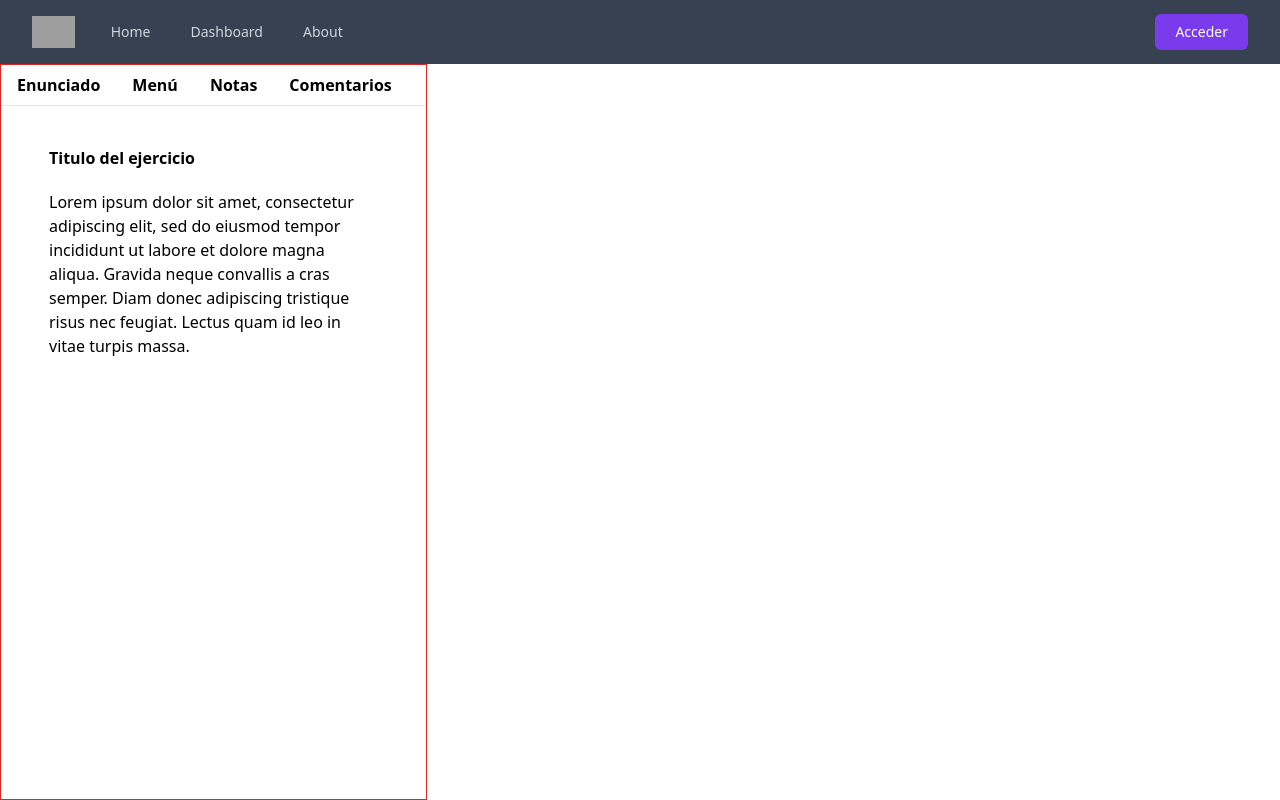
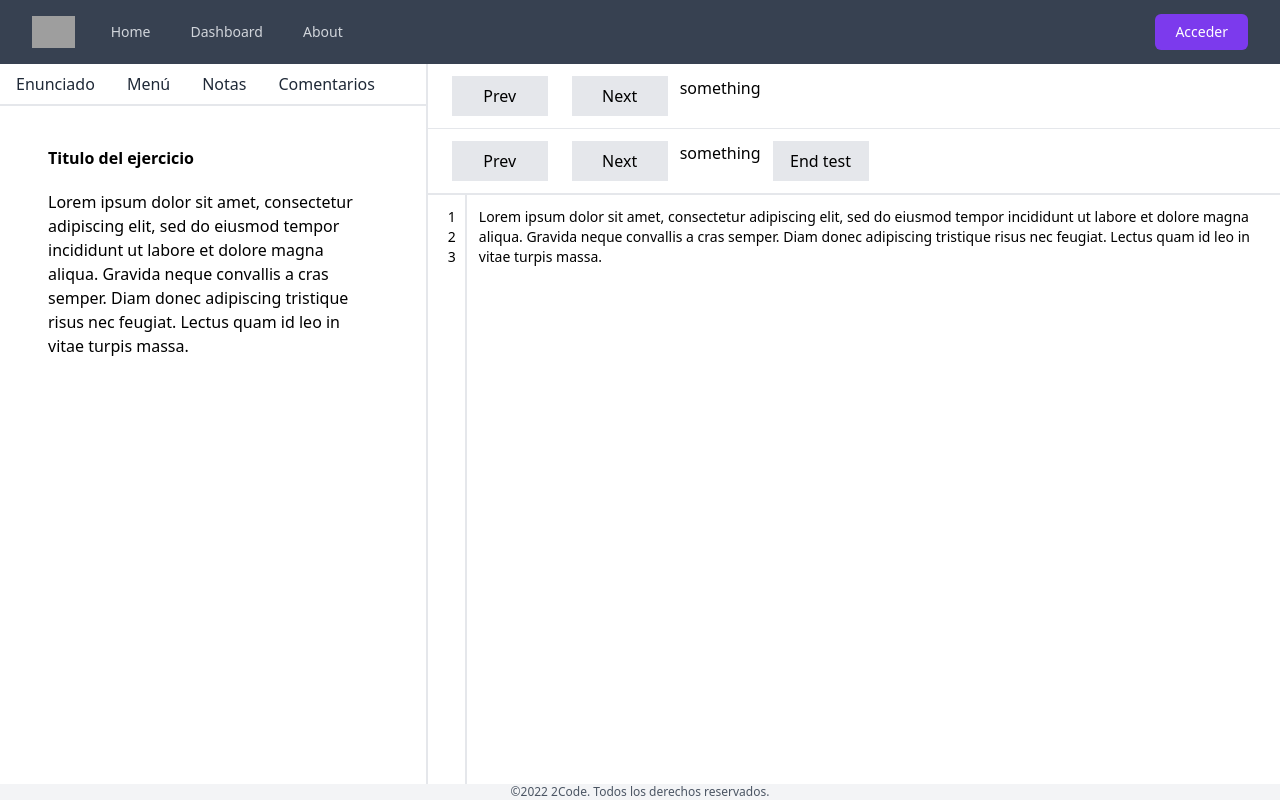
Before and after one commit to Fabianvc88/2code-client, a React (Create React App) app: page /dashboard in a window 1280 px wide. Built offline with nearby package versions, Linux system fonts and the light colour scheme; grey boxes are pictures that could not be loaded; a web font is replaced by a local one.

Commit message:
basic workbench template done

```diff
--- /dev/null
+++ b/src/components/Footer.js
@@ -0,0 +1,11 @@
+import React from 'react';
+
+export default function Footer() {
+  return (
+    <footer className='w-full'>
+      <div>
+        <p className=" text-center text-xs text-gray-600 bg-gray-100">&copy;2022 2Code. Todos los derechos reservados.</p>
+      </div>
+    </footer>
+  );
+}
--- a/src/components/Navbar.js
+++ b/src/components/Navbar.js
@@ -14,7 +14,7 @@ function classNames(...classes) {
 
 export default function Navbar() {
   return (
-    <Disclosure as="nav" className="bg-gray-700">
+    <Disclosure as="nav" className="bg-gray-700 w-full">
       {({ open }) => (
         <>
           <div className="max-w-7xl mx-auto px-2 sm:px-6 lg:px-8">
--- a/src/pages/Dashboard.js
+++ b/src/pages/Dashboard.js
@@ -1,20 +1,24 @@
 import React from 'react';
+import Footer from '../components/Footer';
 import Navbar from '../components/Navbar';
 
 export default function Dashboard() {
 
   return (
-    <div className='flex flex-col h-screen'>
+    <div className='flex flex-col items-center h-screen'>
+      <header className='w-full'>
         <Navbar />
+      </header>
 
       {/**Body */}
-      <div className='sm:h-screen sm:w-1/3 border border-red-600'>
+      <div className='flex flex-col sm:flex-row h-full'>
+        <div className='sm:w-1/3 border-r'>
           {/**Tabs */}
-        <ul id="tabs" className="flex border-b space-x-0 ">
-          <li className="inline-block py-2 px-4  hover:bg-gray-100 font-semibold"><a id="default-tab" href="first">Enunciado</a></li>
-          <li className="inline-block py-2 px-4 hover:bg-gray-100 font-semibold"><a href="second">Menú</a></li>
-          <li className="inline-block py-2 px-4 hover:bg-gray-100 font-semibold"><a href="third">Notas</a> </li>
-          <li className="inline-block py-2 px-4 hover:bg-gray-100 font-semibold"><a href="fourth">Comentarios</a></li>
+          <ul id="tabs" className="flex flex-wrap border-b-2 space-x-0 text-gray-800">
+            <li className="inline-block py-2 px-4  hover:bg-gray-100 font-medium"><a id="default-tab" href="first">Enunciado</a></li>
+            <li className="inline-block py-2 px-4 hover:bg-gray-100 font-medium"><a href="second">Menú</a></li>
+            <li className="inline-block py-2 px-4 hover:bg-gray-100 font-medium"><a href="third">Notas</a> </li>
+            <li className="inline-block py-2 px-4 hover:bg-gray-100 font-medium"><a href="fourth">Comentarios</a></li>
           </ul>
 
           {/**Tabs content*/}
@@ -34,9 +38,36 @@ export default function Dashboard() {
             </div>
           </div>
         </div>
-      <div>
 
+        {/**Right Panels */}
+        <div className='flex flex-col sm:w-2/3 max-h-full'>
+          <div className='flex p-3 border-l border-b'>
+            <button className='mx-3 p-2 w-24 bg-gray-200'>Prev</button>
+            <button className='mx-3 p-2 w-24 bg-gray-200'>Next</button>
+            <p>something</p>
           </div>
+
+          <div className='flex p-3 border-l border-b'>
+            <button className='mx-3 p-2 w-24 bg-gray-200'>Prev</button>
+            <button className='mx-3 p-2 w-24 bg-gray-200'>Next</button>
+            <p>something</p>
+            <button className='mx-3 p-2 w-24 bg-gray-200'>End test</button>
+          </div>
+
+          <div className='flex h-full'>
+            <div className='flex flex-col border-l border-t border-r pl-5 pt-3 w-10 text-sm'>
+              <p>1</p>
+              <p>2</p>
+              <p>3</p>
+            </div>
+            <div className='border-l border-t w-full p-3'>
+              <p className='text-sm'>Lorem ipsum dolor sit amet, consectetur adipiscing elit, sed do eiusmod tempor incididunt ut labore et dolore magna aliqua. Gravida neque convallis a cras semper. Diam donec adipiscing tristique risus nec feugiat. Lectus quam id leo in vitae turpis massa.</p>
+            </div>
+          </div>
+        </div>
+      </div>
+
+      <Footer />
     </div>
   )
 }
```
Lines whose indentation alone changed are shown as unchanged.
